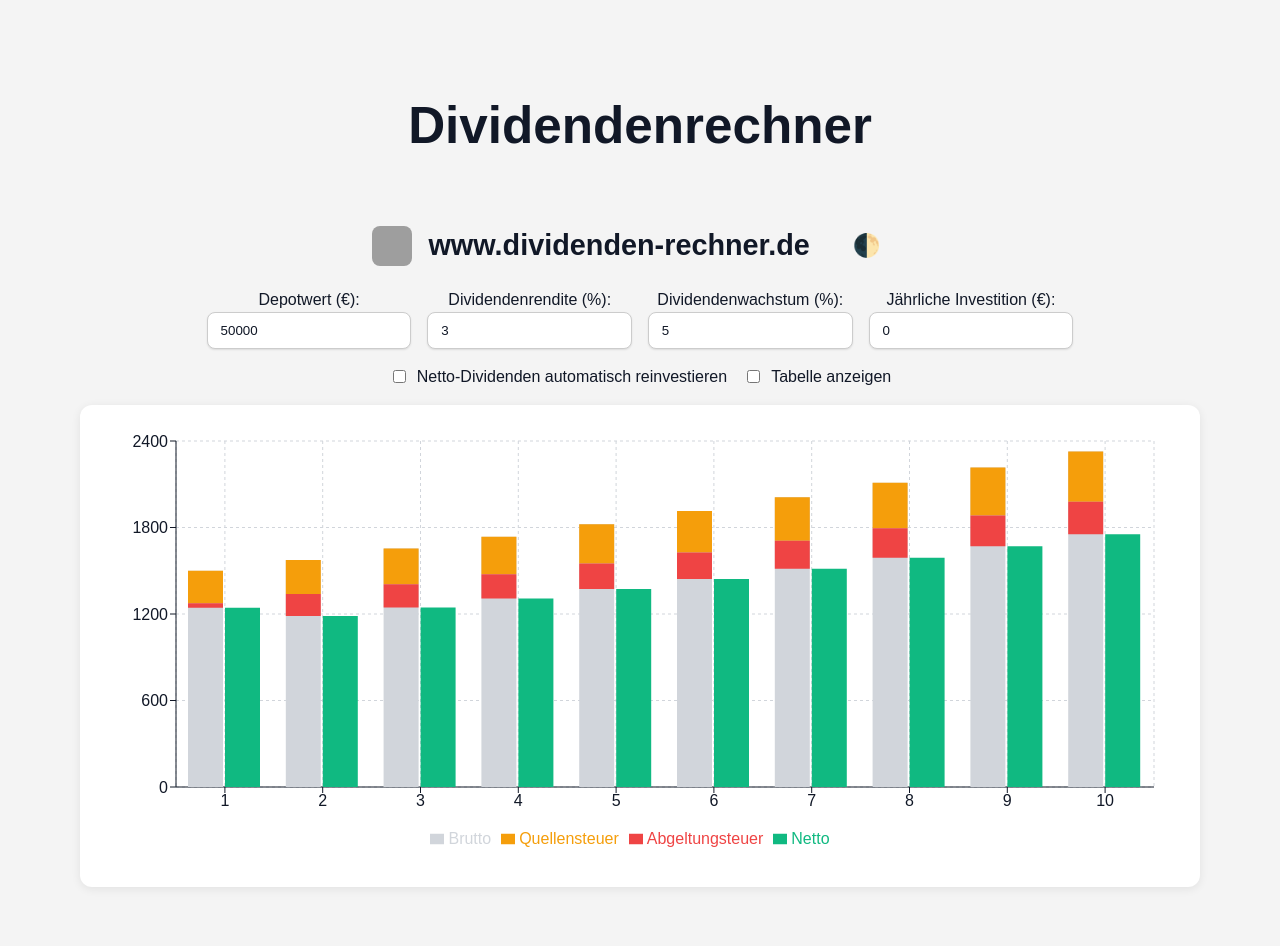
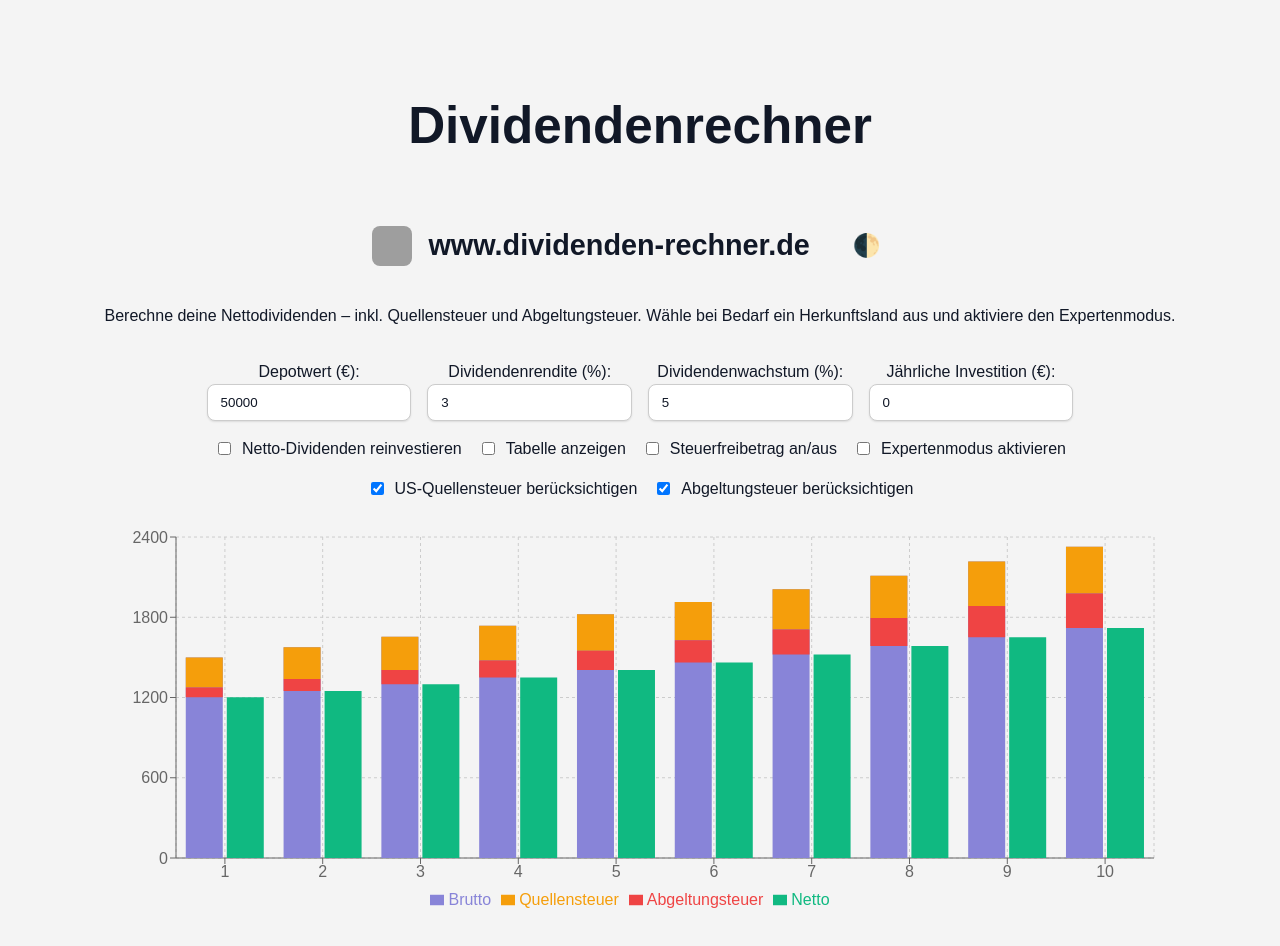
Before and after one commit to dividenden-rechner/projekt, a React (Vite) app: page / in a window 1280 px wide. Shown: the top 946 px of the page. Built offline with nearby package versions, Linux system fonts and the light colour scheme; grey boxes are pictures that could not be loaded.

Commit message:
Update DividendenChart.tsx

```diff
--- a/src/DividendenChart.tsx
+++ b/src/DividendenChart.tsx
@@ -5,7 +5,6 @@ import {
   XAxis,
   YAxis,
   Tooltip,
-
   Legend,
   ResponsiveContainer,
   CartesianGrid,
@@ -22,13 +21,46 @@ interface ChartData {
   jahrNummer: number;
 }
 
+const quellensteuerSatzByLand: Record<string, number> = {
+  Deutschland: 0.0,
+  USA: 0.15,
+  Schweiz: 0.35,
+  Frankreich: 0.30,
+  Dänemark: 0.27,
+  Kanada: 0.25,
+  Italien: 0.26,
+  Spanien: 0.19,
+  China: 0.10,
+  Hongkong: 0.0,
+  Indonesien: 0.20,
+  Singapur: 0.0,
+  Japan: 0.15,
+  Südkorea: 0.22,
+  Österreich: 0.27,
+  Niederlande: 0.15,
+  Australien: 0.0,
+  Großbritannien: 0.0,
+  Finnland: 0.30,
+  Schweden: 0.30,
+  Norwegen: 0.25,
+  Belgien: 0.30,
+  Luxemburg: 0.15,
+  Irland: 0.20,
+  Polen: 0.19
+};
+
 const DividendenChart: React.FC = () => {
+  const [beruecksichtigeAbgeltungsteuer, setBeruecksichtigeAbgeltungsteuer] = useState<boolean>(true);
+  const [usQuellensteuer, setUsQuellensteuer] = useState<boolean>(true);
   const [depotwert, setDepotwert] = useState<number>(50000);
   const [rendite, setRendite] = useState<number>(3.0);
   const [wachstum, setWachstum] = useState<number>(5.0);
   const [investition, setInvestition] = useState<number>(0);
   const [zeigeTabelle, setZeigeTabelle] = useState<boolean>(false);
   const [reinvestiereNetto, setReinvestiereNetto] = useState<boolean>(false);
+  const [freibetragIgnorieren, setFreibetragIgnorieren] = useState<boolean>(false);
+  const [expertenmodus, setExpertenmodus] = useState<boolean>(false);
+  const [herkunftsland, setHerkunftsland] = useState<string>('USA');
   const [isDarkMode, setIsDarkMode] = useState<boolean>(false);
 
   useEffect(() => {
@@ -44,23 +76,35 @@ const DividendenChart: React.FC = () => {
 
   const jahre = Array.from({ length: 10 }, (_, i) => i + 1);
   let aktuellerDepotwert = depotwert;
-  let verbleibenderFreibetrag = 1000;
+  let verbleibenderFreibetrag = freibetragIgnorieren ? 0 : 1000;
+
+  const quellensteuerSatz = expertenmodus ? (quellensteuerSatzByLand[herkunftsland] ?? 0.15) : (usQuellensteuer ? 0.15 : 0);
 
   const daten: ChartData[] = jahre.map((jahr) => {
     const basis = aktuellerDepotwert * (rendite / 100);
     const brutto = basis * Math.pow(1 + wachstum / 100, jahr - 1);
 
-    const quellensteuer = brutto * 0.15;
+    const quellensteuer = brutto * quellensteuerSatz;
     const nachQuellensteuer = brutto - quellensteuer;
-    const gesamteSteuerLast = brutto >= 1000 ? 0.26375 : 0;
-    const reststeuerSatz = Math.max(0, gesamteSteuerLast - 0.15);
+    const gesamteSteuerLast = 0.26375;
 
-    const steuerfreierBetrag = Math.min(nachQuellensteuer, verbleibenderFreibetrag);
-    const steuerpflichtigerBetrag = nachQuellensteuer - steuerfreierBetrag;
-    const abgeltungsteuer = steuerpflichtigerBetrag * reststeuerSatz;
+    let steuerpflichtigerBetrag = 0;
+if (!freibetragIgnorieren) {
+  const steuerfreierBetrag = Math.min(nachQuellensteuer, 1000);
+  steuerpflichtigerBetrag = nachQuellensteuer - steuerfreierBetrag;
+} else {
+  steuerpflichtigerBetrag = nachQuellensteuer;
+}
 
-    verbleibenderFreibetrag -= steuerfreierBetrag;
-    if (verbleibenderFreibetrag < 0) verbleibenderFreibetrag = 0;
+    const abgeltungsteuer = (() => {
+      if (!beruecksichtigeAbgeltungsteuer && !expertenmodus) return 0;
+      if (expertenmodus) {
+        const grenze = 1000;
+        const abzugBerechnet = Math.max(0, nachQuellensteuer - grenze);
+        return abzugBerechnet * gesamteSteuerLast;
+      }
+      return steuerpflichtigerBetrag > 0 ? steuerpflichtigerBetrag * gesamteSteuerLast : 0;
+    })();
 
     const netto = brutto - quellensteuer - abgeltungsteuer;
     const nurBrutto = brutto;
@@ -109,6 +153,8 @@ const DividendenChart: React.FC = () => {
         </button>
       </header>
 
+      <p style={{ marginBottom: '2rem', textAlign: 'center' }}>Berechne deine Nettodividenden – inkl. Quellensteuer und Abgeltungsteuer. Wähle bei Bedarf ein Herkunftsland aus und aktiviere den Expertenmodus.</p>
+
       <div style={{ display: 'flex', gap: '1rem', flexWrap: 'wrap', marginBottom: '1rem', justifyContent: 'center', textAlign: 'center' }}>
         <label>
           Depotwert (€):<br />
@@ -128,31 +174,52 @@ const DividendenChart: React.FC = () => {
         </label>
       </div>
 
-      <div style={{ display: 'flex', gap: '1rem', marginBottom: '1rem' }}>
-        <label style={{ display: 'flex', alignItems: 'center', gap: '0.5rem', fontWeight: 500 }}>
-          <input
-            type="checkbox"
-            checked={reinvestiereNetto}
-            onChange={() => setReinvestiereNetto(!reinvestiereNetto)}
-          />
-          Netto-Dividenden automatisch reinvestieren
+      <div style={{ display: 'flex', gap: '1rem', marginBottom: '1rem', flexWrap: 'wrap', justifyContent: 'center' }}>
+        <label style={{ display: 'flex', alignItems: 'center', gap: '0.5rem' }}>
+          <input type="checkbox" checked={reinvestiereNetto} onChange={() => setReinvestiereNetto(!reinvestiereNetto)} />
+          Netto-Dividenden reinvestieren
         </label>
-        <label style={{ display: 'flex', alignItems: 'center', gap: '0.5rem', fontWeight: 500 }}>
-          <input
-            type="checkbox"
-            checked={zeigeTabelle}
-            onChange={() => setZeigeTabelle(!zeigeTabelle)}
-          />
+        <label style={{ display: 'flex', alignItems: 'center', gap: '0.5rem' }}>
+          <input type="checkbox" checked={zeigeTabelle} onChange={() => setZeigeTabelle(!zeigeTabelle)} />
           Tabelle anzeigen
         </label>
+        <label style={{ display: 'flex', alignItems: 'center', gap: '0.5rem' }}>
+          <input type="checkbox" checked={freibetragIgnorieren} onChange={() => setFreibetragIgnorieren(!freibetragIgnorieren)} />
+          Steuerfreibetrag an/aus
+        </label>
+        <label style={{ display: 'flex', alignItems: 'center', gap: '0.5rem' }}>
+          <input type="checkbox" checked={expertenmodus} onChange={() => setExpertenmodus(!expertenmodus)} />
+          Expertenmodus aktivieren
+        </label>
+        {!expertenmodus && (
+          <>
+            <label style={{ display: 'flex', alignItems: 'center', gap: '0.5rem' }}>
+              <input type="checkbox" checked={usQuellensteuer} onChange={() => setUsQuellensteuer(!usQuellensteuer)} />
+              US-Quellensteuer berücksichtigen
+            </label>
+            <label style={{ display: 'flex', alignItems: 'center', gap: '0.5rem' }}>
+              <input type="checkbox" checked={beruecksichtigeAbgeltungsteuer} onChange={() => setBeruecksichtigeAbgeltungsteuer(!beruecksichtigeAbgeltungsteuer)} />
+              Abgeltungsteuer berücksichtigen
+            </label>
+          </>
+        )}
+        {expertenmodus && (
+          <label>
+            Herkunftsland:<br />
+            <select value={herkunftsland} onChange={e => setHerkunftsland(e.target.value)} style={{ padding: '0.5rem' }}>
+              {Object.entries(quellensteuerSatzByLand).sort(([a], [b]) => a.localeCompare(b)).map(([land, satz]) => (
+                <option key={land} value={land}>{`${land} (${(satz * 100).toFixed(0)} %)`}</option>
+              ))}
+            </select>
+          </label>
+        )}
       </div>
-
-      <div style={{ width: '100%', minHeight: 450, backgroundColor: isDarkMode ? '#374151' : '#ffffff', borderRadius: '0.75rem', padding: '1rem', boxShadow: '0 2px 10px rgba(0,0,0,0.08)' }}>
-        <ResponsiveContainer width="100%" height={450}>
-          <BarChart data={daten} margin={{ top: 20, right: 30, left: 20, bottom: 20 }} barCategoryGap={10} barGap={2}>
-            <CartesianGrid strokeDasharray="3 3" stroke={isDarkMode ? '#4b5563' : '#d1d5db'} />
-            <XAxis dataKey="jahrNummer" interval={0} angle={0} textAnchor="middle" height={40} stroke={isDarkMode ? '#e5e7eb' : '#111827'} />
-            <YAxis stroke={isDarkMode ? '#e5e7eb' : '#111827'} />
+    <div style={{ width: '100%', height: 400 }}>
+        <ResponsiveContainer width="100%" height="100%">
+          <BarChart data={daten} margin={{ top: 20, right: 30, left: 20, bottom: 5 }}>
+            <CartesianGrid strokeDasharray="3 3" />
+            <XAxis dataKey="jahrNummer" />
+            <YAxis />
             <Tooltip
               formatter={(value: number, name: string) => {
                 const monthly = value / 12;
@@ -168,17 +235,17 @@ const DividendenChart: React.FC = () => {
               }}
               contentStyle={{ backgroundColor: isDarkMode ? '#1f2937' : '#ffffff', borderColor: isDarkMode ? '#4b5563' : '#ccc', color: isDarkMode ? '#f9fafb' : '#111827' }}
             />
-            <Legend wrapperStyle={{ color: isDarkMode ? '#e5e7eb' : '#111827' }} />
-            <Bar dataKey="Brutto" stackId="a" fill="#d1d5db" barSize={35} />
-            <Bar dataKey="Quellensteuer" stackId="a" fill="#f59e0b" barSize={35} />
-            <Bar dataKey="Abgeltungsteuer" stackId="a" fill="#ef4444" barSize={35} />
-            <Bar dataKey="Netto" stackId="b" fill="#10b981" barSize={35} />
+            <Legend />
+            <Bar dataKey="Brutto" stackId="a" fill="#8884d8" />
+            <Bar dataKey="Quellensteuer" stackId="a" fill="#f59e0b" />
+            <Bar dataKey="Abgeltungsteuer" stackId="a" fill="#ef4444" />
+            <Bar dataKey="Netto" stackId="b" fill="#10b981" />
           </BarChart>
         </ResponsiveContainer>
       </div>
 
       {zeigeTabelle && (
-        <table style={{ width: '100%', marginTop: '2rem', overflowX: 'auto', display: 'block', borderCollapse: 'collapse', backgroundColor: isDarkMode ? '#1f2937' : '#fff', color: isDarkMode ? '#f9fafb' : '#111827', minWidth: '700px' }}>
+        <table style={{ width: '100%', marginTop: '2rem', borderCollapse: 'collapse', backgroundColor: isDarkMode ? '#1f2937' : '#fff', color: isDarkMode ? '#f9fafb' : '#111827', minWidth: '700px' }}>
           <thead>
             <tr>
               <th style={{ padding: '0.5rem', borderBottom: '1px solid #ccc' }}>Jahr</th>
```
